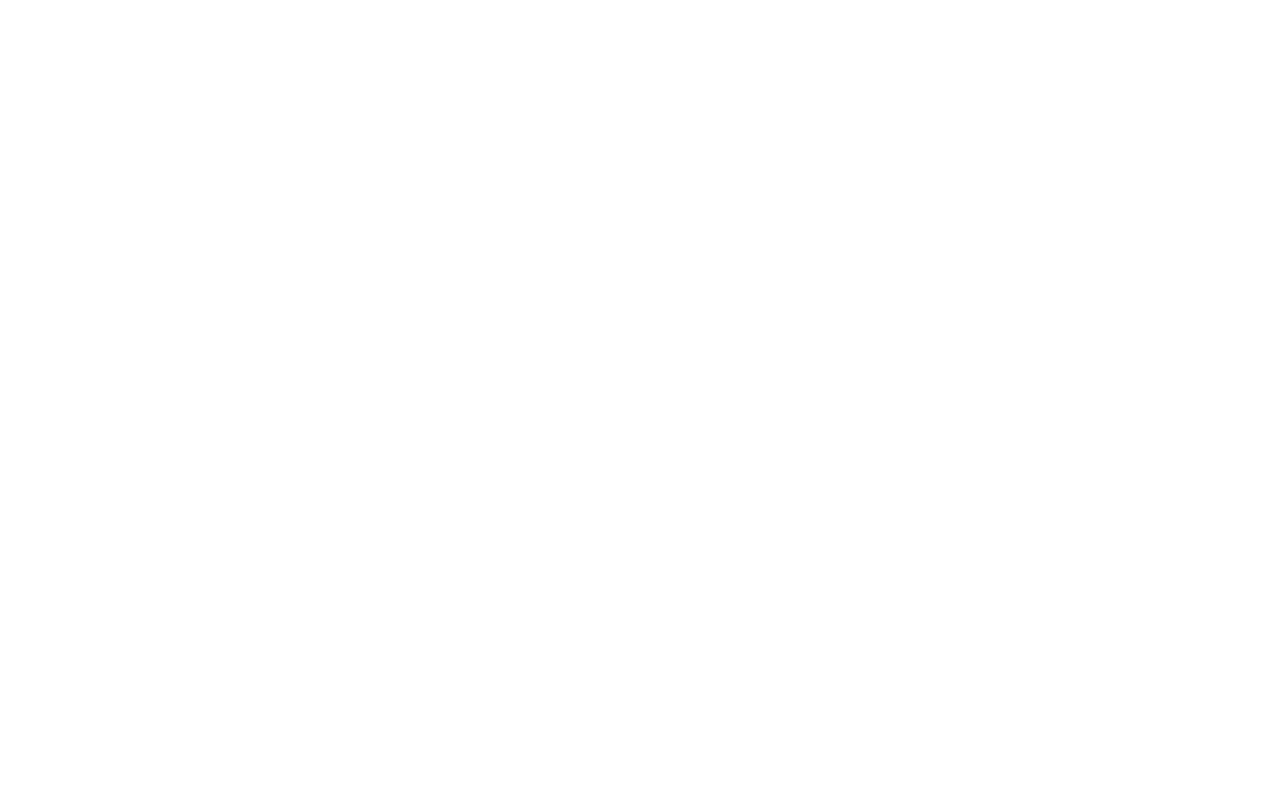
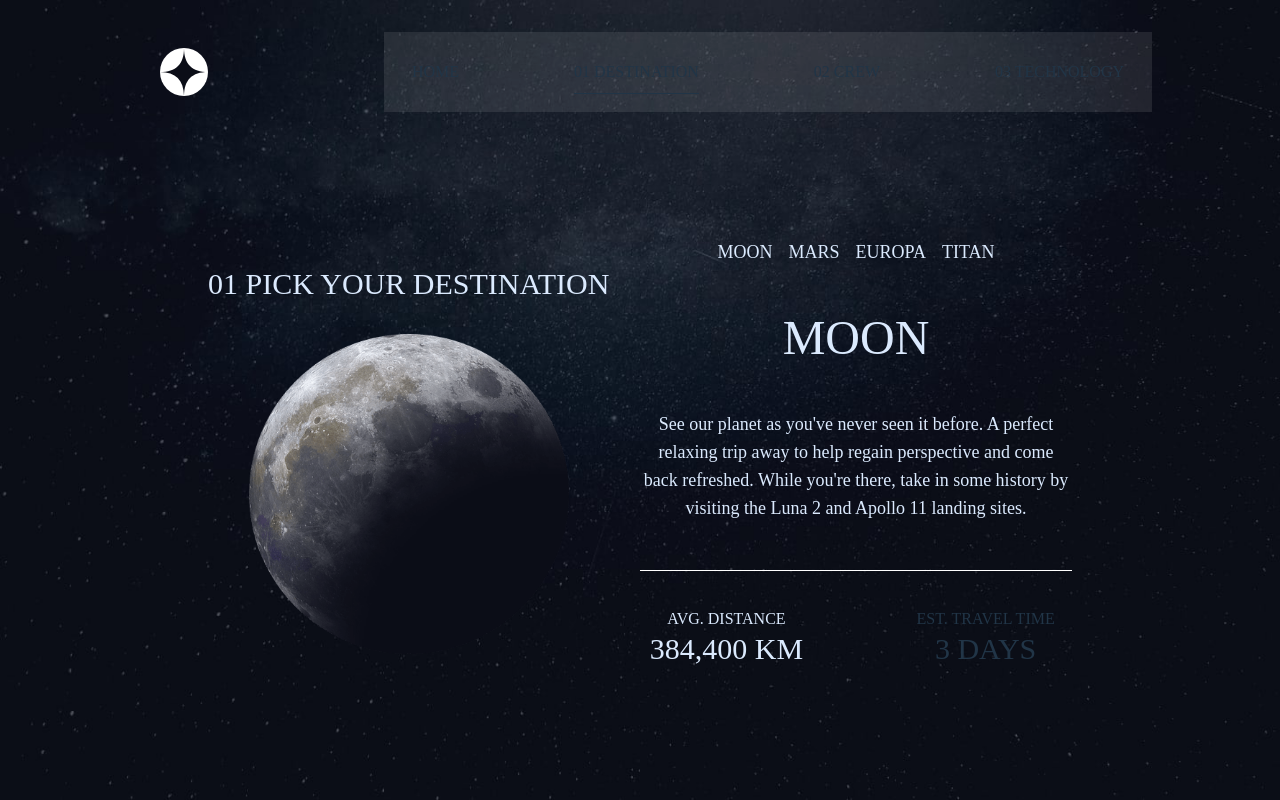
Before and after one commit to mobolajiJinad/space-tourism-website, a React (Vite) app: page /destination in a window 1280 px wide. Before the commit this address had no page. Built offline with nearby package versions, Linux system fonts and the light colour scheme; a web font is replaced by a local one.

Commit message:
feat: add destination page

```diff
--- a/src/RootLayout.tsx
+++ b/src/RootLayout.tsx
@@ -14,12 +14,12 @@
 
 function RootLayout() {
   const location = useLocation();
+  const pathname = `/${location.pathname.split("/")[1]}`;
 
   const [menuOpen, setMenuOpen] = useState(false);
 
   useEffect(() => {
-    const backgroundClass =
-      routeBackgroundClasses[location.pathname] || "default";
+    const backgroundClass = routeBackgroundClasses[pathname] || "default";
 
     document.body.className = "";
     document.body.classList.add(backgroundClass);
--- /dev/null
+++ b/src/components/destination/DestinationEuropa.tsx
@@ -0,0 +1,31 @@
+function DestinationEuropa() {
+  return (
+    <div className="my-6 md:my-9 lg:my-12">
+      <h1 className="text-center text-3xl font-medium uppercase text-blue-100 md:text-4xl lg:text-5xl">
+        Europa
+      </h1>
+
+      <p className="my-6 w-full text-center text-sm text-blue-100 md:my-9 md:text-base lg:my-12 lg:text-lg">
+        The smallest of the four Galilean moons orbiting Jupiter, Europa is a
+        winter lover's dream. With an icy surface, it's perfect for a bit of ice
+        skating, curling, hockey, or simple relaxation in your snug wintery
+        cabin.
+      </p>
+
+      <div className="h-px w-full bg-white"></div>
+
+      <div className="mx-auto my-6 flex w-5/6 flex-col justify-center md:flex-row md:justify-between lg:w-full">
+        <div className="my-3 w-full text-center uppercase text-blue-100 md:w-2/5">
+          <h2>avg. distance</h2>
+          <h3 className="text-3xl font-medium">628 mil. km</h3>
+        </div>
+        <div className="my-3 w-full text-center uppercase md:w-2/5">
+          <h2>est. travel time</h2>
+          <h3 className="text-3xl font-medium">3 years</h3>
+        </div>
+      </div>
+    </div>
+  );
+}
+
+export default DestinationEuropa;
--- /dev/null
+++ b/src/components/destination/DestinationMars.tsx
@@ -0,0 +1,30 @@
+function DestinationMars() {
+  return (
+    <div className="my-6 md:my-9 lg:my-12">
+      <h1 className="text-center text-3xl font-medium uppercase text-blue-100 md:text-4xl lg:text-5xl">
+        Mars
+      </h1>
+
+      <p className="my-6 w-full text-center text-sm text-blue-100 md:my-9 md:text-base lg:my-12 lg:text-lg">
+        Don't forget to pack your hiking boots. You'll need them to tackle
+        Olympus Mons, the tallest planetary mountain in our solar system. It's
+        two and a half times the size of Everest!
+      </p>
+
+      <div className="h-px w-full bg-white"></div>
+
+      <div className="mx-auto my-6 flex w-5/6 flex-col justify-center md:flex-row md:justify-between lg:w-full">
+        <div className="my-3 w-full text-center uppercase text-blue-100 md:w-2/5">
+          <h2>avg. distance</h2>
+          <h3 className="text-3xl font-medium">225 mil. km</h3>
+        </div>
+        <div className="my-3 w-full text-center uppercase md:w-2/5">
+          <h2>est. travel time</h2>
+          <h3 className="text-3xl font-medium">9 months</h3>
+        </div>
+      </div>
+    </div>
+  );
+}
+
+export default DestinationMars;
--- /dev/null
+++ b/src/components/destination/DestinationMoon.tsx
@@ -0,0 +1,31 @@
+function DestinationMoon() {
+  return (
+    <div className="my-6 md:my-9 lg:my-12">
+      <h1 className="text-center text-3xl font-medium uppercase text-blue-100 md:text-4xl lg:text-5xl">
+        Moon
+      </h1>
+
+      <p className="my-6 w-full text-center text-sm text-blue-100 md:my-9 md:text-base lg:my-12 lg:text-lg">
+        See our planet as you've never seen it before. A perfect relaxing trip
+        away to help regain perspective and come back refreshed. While you're
+        there, take in some history by visiting the Luna 2 and Apollo 11 landing
+        sites.
+      </p>
+
+      <div className="h-px w-full bg-white"></div>
+
+      <div className="mx-auto my-6 flex w-5/6 flex-col justify-center md:flex-row md:justify-between lg:w-full">
+        <div className="my-3 w-full text-center uppercase text-blue-100 md:w-2/5">
+          <h2>avg. distance</h2>
+          <h3 className="text-3xl font-medium">384,400 km</h3>
+        </div>
+        <div className="my-3 w-full text-center uppercase md:w-2/5">
+          <h2>est. travel time</h2>
+          <h3 className="text-3xl font-medium">3 days</h3>
+        </div>
+      </div>
+    </div>
+  );
+}
+
+export default DestinationMoon;
--- /dev/null
+++ b/src/components/destination/DestinationTitan.tsx
@@ -0,0 +1,30 @@
+function DestinationTitan() {
+  return (
+    <div className="my-6 md:my-9 lg:my-12">
+      <h1 className="text-center text-3xl font-medium uppercase text-blue-100 md:text-4xl lg:text-5xl">
+        Titan
+      </h1>
+
+      <p className="my-6 w-full text-center text-sm text-blue-100 md:my-9 md:text-base lg:my-12 lg:text-lg">
+        The only moon known to have a dense atmosphere other than Earth, Titan
+        is a home away from home (just a few hundred degrees colder!). As a
+        bonus, you get striking views of the Rings of Saturn.
+      </p>
+
+      <div className="h-px w-full bg-white"></div>
+
+      <div className="mx-auto my-6 flex w-5/6 flex-col justify-center md:flex-row md:justify-between lg:w-full">
+        <div className="my-3 w-full text-center uppercase text-blue-100 md:w-2/5">
+          <h2>avg. distance</h2>
+          <h3 className="text-3xl font-medium">1.6 bil. km</h3>
+        </div>
+        <div className="my-3 w-full text-center uppercase md:w-2/5">
+          <h2>est. travel time</h2>
+          <h3 className="text-3xl font-medium">7 year</h3>
+        </div>
+      </div>
+    </div>
+  );
+}
+
+export default DestinationTitan;
--- a/src/main.tsx
+++ b/src/main.tsx
@@ -4,6 +4,11 @@
 import "./index.css";
 import RootLayout from "./RootLayout.tsx";
 import Home from "./pages/Home.tsx";
+import Destination from "./pages/Destination.tsx";
+import DestinationMoon from "./components/destination/DestinationMoon.tsx";
+import DestinationMars from "./components/destination/DestinationMars.tsx";
+import DestinationEuropa from "./components/destination/DestinationEuropa.tsx";
+import DestinationTitan from "./components/destination/DestinationTitan.tsx";
 
 const root = document.getElementById("root") as HTMLElement;
 
@@ -12,6 +17,13 @@
     <Routes>
       <Route element={<RootLayout />}>
         <Route index element={<Home />} />
+        <Route path="destination" element={<Destination />}>
+          <Route index element={<DestinationMoon />} />
+          <Route path="moon" element={<DestinationMoon />} />
+          <Route path="mars" element={<DestinationMars />} />
+          <Route path="europa" element={<DestinationEuropa />} />
+          <Route path="titan" element={<DestinationTitan />} />
+        </Route>
       </Route>
     </Routes>
   </BrowserRouter>,
--- /dev/null
+++ b/src/pages/Destination.tsx
@@ -0,0 +1,106 @@
+import { NavLink, Outlet, useLocation } from "react-router";
+
+import ImageMoon from "../assets/destination/image-moon.png";
+import ImageMars from "../assets/destination/image-mars.png";
+import ImageEuropa from "../assets/destination/image-europa.png";
+import ImageTitan from "../assets/destination/image-titan.png";
+
+function Destination() {
+  const location = useLocation();
+  const pathname = `/${location.pathname.split("/")[2]}`;
+
+  return (
+    <div className="mx-auto flex min-h-[calc(100vh-80px)] w-full flex-col items-center justify-center p-4 md:min-h-[calc(100vh-144px)] md:max-w-3xl lg:max-w-4xl lg:flex-row lg:justify-between">
+      <div className="my-8">
+        <h1 className="my-2 text-center text-xl uppercase text-blue-100 md:text-2xl lg:text-3xl">
+          01 Pick your destination
+        </h1>
+
+        {(pathname === "/moon" || pathname === "/undefined") && (
+          <img
+            src={ImageMoon}
+            alt="Image of the moon"
+            className="mx-auto my-4 h-40 w-40 lg:my-8 lg:h-80 lg:w-80"
+          />
+        )}
+
+        {pathname === "/mars" && (
+          <img
+            src={ImageMars}
+            alt="Image of the mars"
+            className="mx-auto my-4 h-40 w-40 lg:my-8 lg:h-80 lg:w-80"
+          />
+        )}
+
+        {pathname === "/europa" && (
+          <img
+            src={ImageEuropa}
+            alt="Image of europa"
+            className="mx-auto my-4 h-40 w-40 lg:my-8 lg:h-80 lg:w-80"
+          />
+        )}
+
+        {pathname === "/titan" && (
+          <img
+            src={ImageTitan}
+            alt="Image of titan"
+            className="mx-auto my-4 h-40 w-40 lg:my-8 lg:h-80 lg:w-80"
+          />
+        )}
+      </div>
+
+      <div className="max-w-xl lg:w-1/2">
+        <ul className="my-5 flex w-full justify-center gap-4 text-base uppercase text-blue-100 md:text-lg">
+          <li>
+            <NavLink
+              to="moon"
+              style={({ isActive }) => ({
+                textDecoration: isActive ? "underline" : "none",
+                textUnderlineOffset: isActive ? "1rem" : "0",
+              })}
+            >
+              moon
+            </NavLink>
+          </li>
+          <li>
+            <NavLink
+              to="mars"
+              style={({ isActive }) => ({
+                textDecoration: isActive ? "underline" : "none",
+                textUnderlineOffset: isActive ? "1rem" : "0",
+              })}
+            >
+              mars
+            </NavLink>
+          </li>
+          <li>
+            <NavLink
+              to="europa"
+              style={({ isActive }) => ({
+                textDecoration: isActive ? "underline" : "none",
+                textUnderlineOffset: isActive ? "1rem" : "0",
+              })}
+            >
+              europa
+            </NavLink>
+          </li>
+          <li>
+            <NavLink
+              to="titan"
+              style={({ isActive }) => ({
+                textDecoration: isActive ? "underline" : "none",
+                textUnderlineOffset: isActive ? "1rem" : "0",
+              })}
+            >
+              titan
+            </NavLink>
+          </li>
+        </ul>
+
+        <Outlet />
+      </div>
+    </div>
+  );
+}
+
+export default Destination;
--- a/src/pages/Home.tsx
+++ b/src/pages/Home.tsx
@@ -17,7 +17,7 @@
         </p>
       </div>
 
-      <button className="h-40 w-40 rounded-full bg-white text-base text-blue-900 md:text-lg lg:text-xl">
+      <button className="h-32 w-32 rounded-full bg-white text-base font-medium uppercase text-blue-900 md:text-lg lg:h-40 lg:w-40 lg:text-xl">
         Explore
       </button>
     </div>
```
